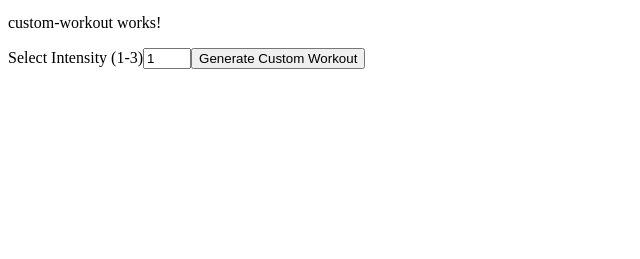
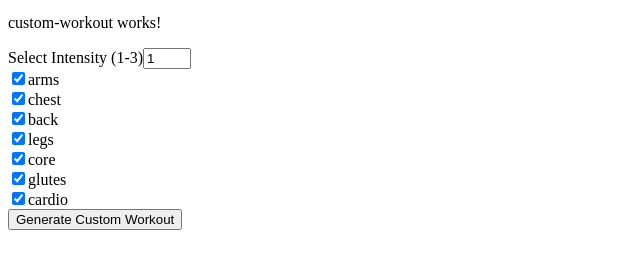
Before and after one commit to sabby97/frontend-funWorkout, an Angular app: page / in a window 1280 px wide. Shown: the part 356-615 px from the top of the page, without its empty margins (0-640 px from the left). Built offline with nearby package versions, Linux system fonts and the light colour scheme; no server answers.

Commit message:
Removed focusedMVP references. Adding on targetExercise parameter in custom workout

```diff
--- a/src/app/components/custom-workout/custom-workout.component.html
+++ b/src/app/components/custom-workout/custom-workout.component.html
@@ -3,4 +3,12 @@
 <label value="intensityInput"> Select Intensity (1-3)</label>
 <input id="intensityInput" type="number" [(ngModel)]="selectedIntensity" min="1" max="3">
 
+
+<div *ngFor="let target of exerciseTargetNames; index as i">
+    <input type="checkbox" id="targetCheckbox{{i}}" name="selected_target" [(ngModel)]="targetCheckboxBooleans[i]">
+    <label for="targetCheckbox{{i}}">{{target}}</label><br>
+</div>
+
+
+
 <button (click)="generateCustomWorkout()"> Generate Custom Workout </button>
--- a/src/app/components/custom-workout/custom-workout.component.ts
+++ b/src/app/components/custom-workout/custom-workout.component.ts
@@ -8,14 +8,27 @@ import { WorkoutService } from 'src/app/services/workout-service';
 })
 export class CustomWorkoutComponent implements OnInit {
 
-  constructor(private workoutService: WorkoutService) { }
+  constructor(private workoutService: WorkoutService) {
+    this.targetCheckboxBooleans = [true, true, true, true, true, true, true];
+
+   }
 
   ngOnInit(): void {
   }
 
   selectedIntensity: number = 1;
+  selectedTargetId: number;
+
+  exerciseTargetNames = ["arms", "chest", "back", "legs", "core", "glutes", "cardio"];
+
+  targetCheckboxBooleans: boolean[];
 
   generateCustomWorkout() {
+
+    let targetBinaryCode;
+
+    console.log(this.targetCheckboxBooleans);
+
 
     this.workoutService.generateCustomWorkout(this.selectedIntensity);
 
--- a/src/app/services/workout-service.ts
+++ b/src/app/services/workout-service.ts
@@ -46,6 +46,8 @@ export class WorkoutService {
           )
 
     }
+
+
 
     getWorkoutsByUserUpdated(userId : number){
 
@@ -140,6 +142,8 @@ export class WorkoutService {
     let newWorkoutPlan = new WorkoutPlan();
     newWorkoutPlan.workoutName = jsonIn.workoutName;
     newWorkoutPlan.workoutplanId = jsonIn.workoutplanId;
+    newWorkoutPlan.isRecommended = jsonIn.isRecommended;
+    newWorkoutPlan.workoutlikes = jsonIn.workoutlikes;
     newWorkoutPlan.exerciseList = this.convertExercisesFromJson(jsonIn.exerciseList);
     newWorkoutPlan.user = this.convertUserFromJson(jsonIn.user);
 
```
